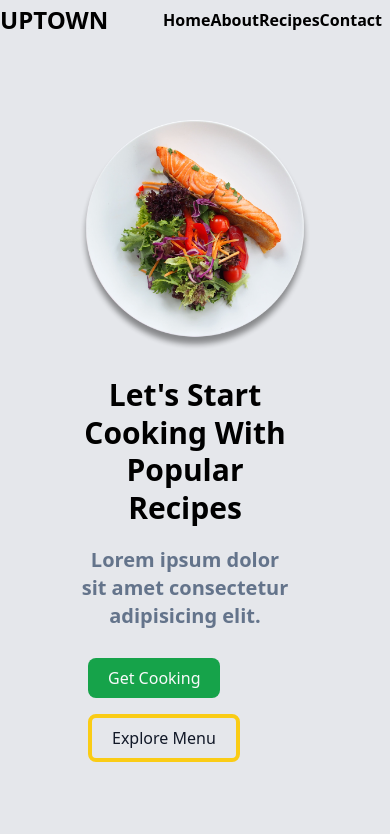
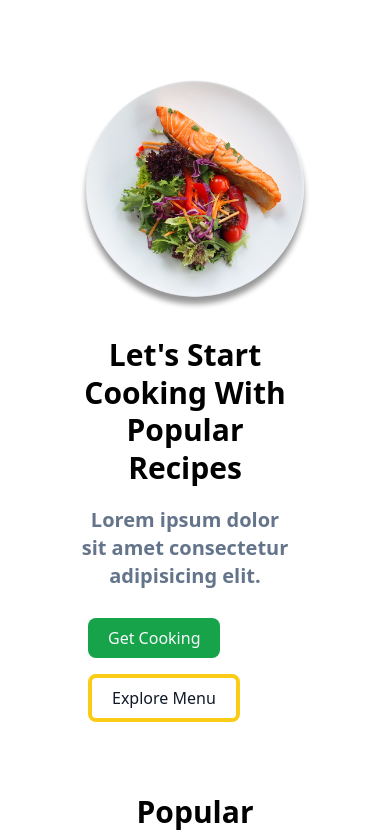
Before and after one commit to romaine877/recipe_app, a Next.js app: page / in a window 390 px wide. Shown: the top 834 px of the page. Built offline with nearby package versions, Linux system fonts and the light colour scheme.

Commit message:
header, layout and footer removed

```diff
--- a/Components/Footer.js
+++ /dev/null
@@ -1,20 +0,0 @@
-import React from 'react';
-
-export default function Footer() {
-  return (
-    <footer className="bg-gray-200 flex justify-center items-center h-24 p-10 ">
-        <p className='text-center'>
-        © {new Date().getFullYear()}, Built by Romaine Halstead with
-        {` `}
-        <a href="https://nextjs.org/">Next.js</a>
-        {`, `}
-        <a href="https://www.markdownguide.org/">Markdown</a>
-        {` `}and
-        <a href='https://tailwindcss.com/' className="ml-2">
-          Tailwind CSS
-        </a>
-
-        </p>
-        </footer>
-  )
-}
--- a/Components/Header.js
+++ /dev/null
@@ -1,38 +0,0 @@
-import Link from "next/link";
-import MobileNav from "./MobilNav";
-
-
-
-
-export default function Header() {
-
-
-
-    return (
-        <header>
-
-            <div className="pt-5 mx-auto flex md:flex-row justify-between items-center">
-            <Link href="/">
-                <a className="font-bold text-2xl" passref="true">
-                   <span className="text-green-600 hover:text-yellow-300 transition ease-in-out duration-1000">UP</span><span className="text-yellow-300 hover:text-green-600">TOWN</span>
-                </a>
-            </Link>
-            <nav className="hidden md:flex flex-row m-2">
-                <Link href="/" >
-                    <a className="mx-2 hover:text-cyan-700 uppercase font-semibold transition ease-in-out duration-400">Home</a>
-                </Link>
-                <Link href="/about" >
-                    <a className="mx-2 hover:text-cyan-700 uppercase font-semibold transition ease-in-out duration-400">About</a>
-                </Link>
-                <Link href="/recipes">
-                    <a className="mx-2 hover:text-cyan-700 uppercase font-semibold transition ease-in-out duration-400">Recipes</a>
-                </Link>
-                <Link href="/contact" >
-                    <a className="mx-2 hover:text-cyan-700 uppercase font-semibold transition ease-in-out duration-400">Contact</a>
-                </Link>
-            </nav>
-
-            </div>
-        </header>
-    )
-}
--- a/Components/Layout.js
+++ /dev/null
@@ -1,30 +0,0 @@
-import Head from "next/head";
-import Image from "next/image";
-import Footer from "./Footer";
-import Header from "./Header";
-
-export default function Layout({children, title, keywords}) {
-    return (
-        <div>
-
-            <Head>
-                <title>{title}</title>
-                <link rel="icon" href="/favicon.ico" />
-                <meta name="keywords" content={keywords} />
-            </Head>
-
-            <Header/>
-            <main>
-                {children}
-            </main>
-            <Footer/>
-
-
-        </div>
-    )
-}
-
-Layout.defaultProps = {
-    title: "Up Town Jamaican Recipes",
-    keywords: 'jamaica, jamaican recipes, food, uptown'
-}
--- a/Components/MobilNav.js
+++ /dev/null
@@ -1,36 +0,0 @@
-import Link from "next/link";
-import { useState } from "react";
-import { HiMenu } from "react-icons/hi";
-
-export default function MobileNav() {
-    const [mobilNavOpen, setMobilNavOpen] = useState(false);
-
-    const toggleMobilNav = () => {
-        setMobilNavOpen(!mobilNavOpen);
-    }
-  return (
-      <div className="md:hidden">
-
-          { mobilNavOpen ?
-        (<div className='h-screen w-screen fixed backdrop-blur-md inset-0 z-10' onClick={toggleMobilNav}>
-            <div className='top-5 right-5 rounded-xl bg-gray-200 fixed flex flex-col p-5 m-5 text-center shadow-2xl' onClick={(e)=> e.stopPropagation()}>
-            <Link href="/">
-                      <a className="mx-2 p-5 hover:text-cyan-700 uppercase font-semibold antialiased transition ease-in-out duration-400">Home</a>
-                  </Link>
-                  <Link href="/about">
-                      <a className="mx-2 p-5 hover:text-cyan-700 uppercase font-semibold antialiased transition ease-in-out duration-400">About</a>
-                  </Link>
-                  <Link href="/recipes">
-                      <a className="mx-2 p-5 hover:text-cyan-700 uppercase font-semibold antialiased transition ease-in-out duration-400">Recipes</a>
-                  </Link>
-                  <Link href="/contact">
-                      <a className="mx-2 p-5 hover:text-cyan-700 uppercase font-semibold antialiased transition ease-in-out duration-400">Contact</a>
-                  </Link>
-            </div>
-        </div>)
-        :
-        <HiMenu onClick={toggleMobilNav} className="text-4xl"/>
-          }
-      </div>
-  );
-}
--- a/pages/404.js
+++ /dev/null
@@ -1,15 +0,0 @@
-import Layout from "../Components/Layout"
-import Image from "next/image"
-export default function NotFoundPage() {
-    return (
-        <Layout>
-
-            <div className="flex flex-col items-center content-center mt-5">
-                <Image src='/images/logo.jpg' width={100} height={100} alt="logo"/>
-                <h3 className="text-5xl font-bold">Wah Gwaan Yahsuh?</h3>
-                <p className="text-lg mt-3">This page does not exist</p>
-            </div>
-
-        </Layout>
-    )
-}
--- a/pages/_document.js
+++ /dev/null
@@ -1,23 +0,0 @@
-import Document, { Html, Head, Main, NextScript } from 'next/document'
-
-class MyDocument extends Document {
-
-
-  render() {
-    return (
-      <Html>
-        <Head />
-        <body  id='body' className='bg-gray-200'>
-
-          <Main />
-          <NextScript/>
-        </body>
-      </Html>
-    )
-  }
-}
-
-
-
-
-export default MyDocument
--- a/pages/about.js
+++ /dev/null
@@ -1,35 +0,0 @@
-import Layout from "../Components/Layout";
-
-export default function AboutPage() {
-    return (
-
-            <Layout title='About UPTOWN'>
-                <div className="container mx-auto p-20">
-                <h3 className="text-5xl font-bold m-4">About Us</h3>
-                <div className="shadow-md rounded-lg m-4 p-7 justify-content">
-                    <h4 className="text-2xl my-4">Uptown Cook Shop</h4>
-                        <p>Built with NextJS</p>
-                        <p className="font-bold my-4"> copyright something something</p>
-                </div>
-                </div>
-                <div className="container mx-auto p-20">
-                <h3 className="text-5xl font-bold m-4">About Us</h3>
-                <div className="shadow-md rounded-lg m-4 p-7 justify-content">
-                    <h4 className="text-2xl my-4">Uptown Cook Shop</h4>
-                        <p>Built with NextJS</p>
-                        <p className="font-bold my-4"> copyright something something</p>
-                </div>
-                </div>
-                <div className="container mx-auto p-20">
-                <h3 className="text-5xl font-bold m-4">About Us</h3>
-                <div className="shadow-md rounded-lg m-4 p-7 justify-content">
-                    <h4 className="text-2xl my-4">Uptown Cook Shop</h4>
-                        <p>Built with NextJS</p>
-                        <p className="font-bold my-4"> copyright something something</p>
-                </div>
-                </div>
-
-            </Layout>
-
-    )
-}
--- a/pages/contact.js
+++ /dev/null
@@ -1,8 +0,0 @@
-import Layout from "../Components/Layout"
-export default function ContactPage() {
-    return (
-        <Layout>
-
-            </Layout>
-    )
-}
--- a/pages/index.js
+++ b/pages/index.js
@@ -1,11 +1,10 @@
+import Link from "next/link";
 import Image from "next/image";
-import Layout from "../Components/Layout";
-import Link from "next/link";
 
 export default function Home() {
 
   return (
-    <Layout>
+    <>
       <div className="container mx-auto p-20">
         <div className="flex flex-col-reverse lg:flex-row justify-between mb-10">
           <div className=" lg:w-1/2 mt-5 pr-5">
@@ -75,6 +74,6 @@ export default function Home() {
         </div>
         </div>
       </div>
-    </Layout>
+    </>
   );
 }
--- a/pages/recipes.js
+++ /dev/null
@@ -1,9 +0,0 @@
-import Layout from "../Components/Layout";
-
-export default function RecipesPage() {
-    return (
-        <Layout>
-
-            </Layout>
-    )
-}
```
